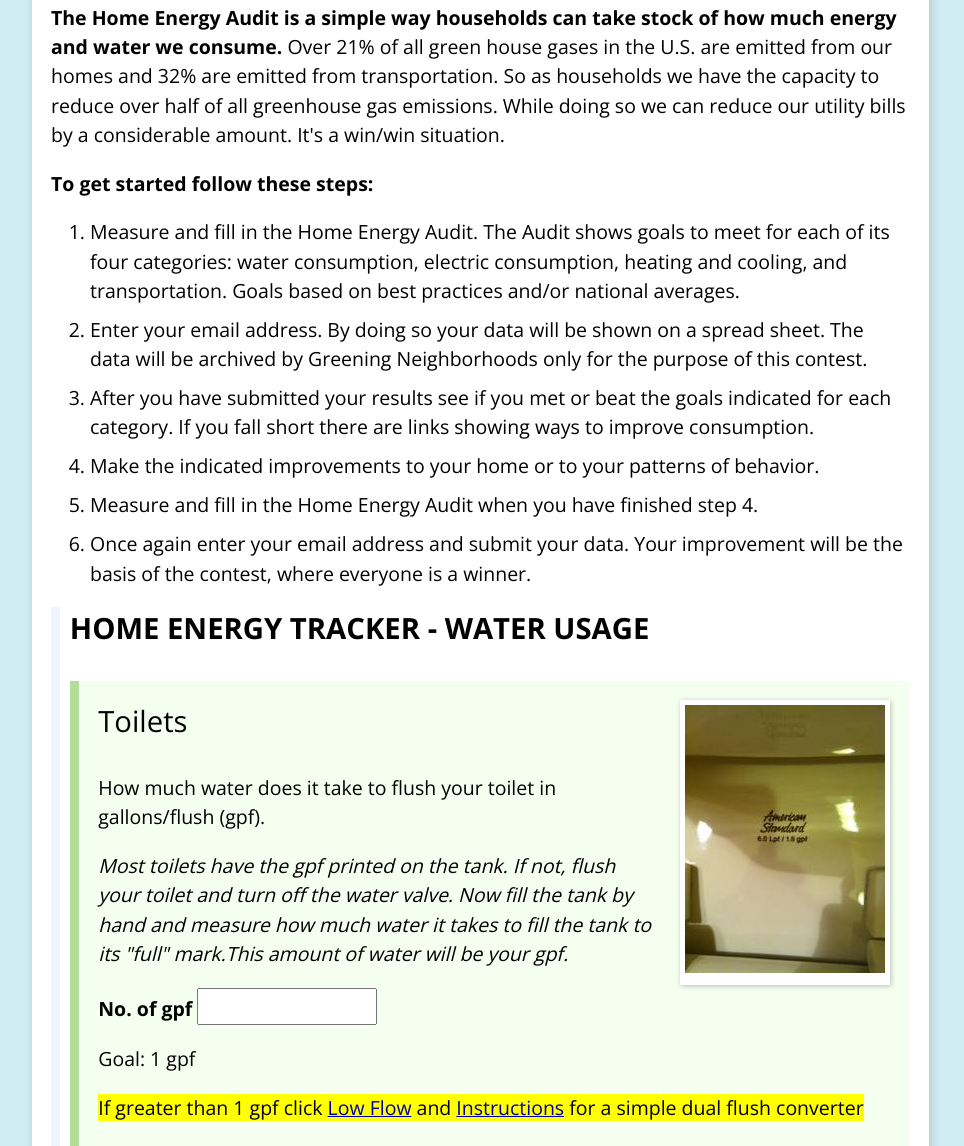
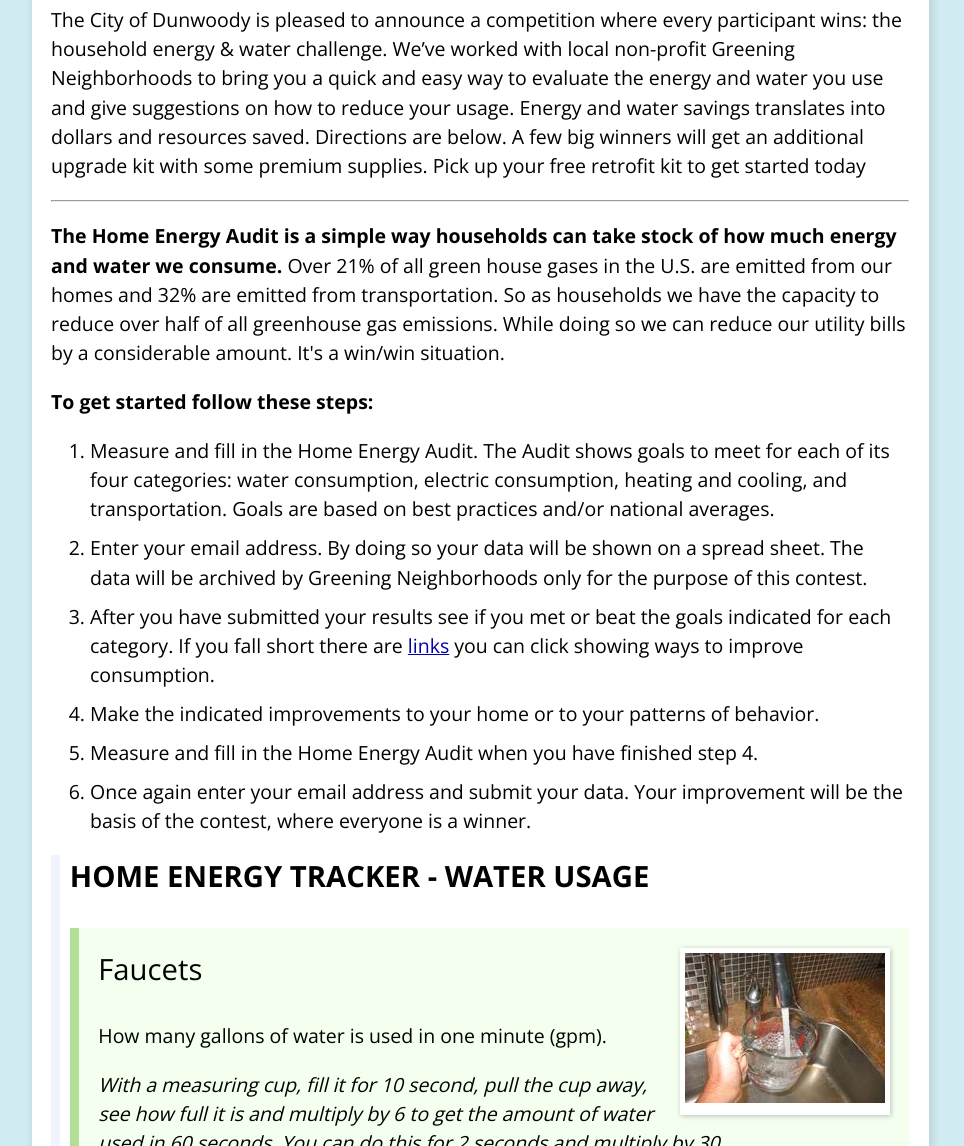
Before and after one commit to GreeningNeighborhoods/greeningneighborhoods.github.io, a Jekyll site: the page built from Dunwoody/index.html, in a window 1280 px wide and 1400 px high, scrolled down 367 px, cut to the strip 254-1400 px from the top of the window. Shown: the whole strip, without its empty margins (160-1124 px from the left). Built offline with Jekyll 4.4.1, drawn with Linux system fonts in a browser that asks for light colours; Markdown is read by kramdown in place of the engine named in the settings; some of the changed text lies outside the part shown.

Commit message:
updated dunwoody index

```diff
--- a/Dunwoody/index.html
+++ b/Dunwoody/index.html
@@ -4,18 +4,21 @@ title: Dunwoody Home Energy Audit
 ---
 
 <section id="welcome">
-    <h1><img src="http://i.imgur.com/g83iJRd.png" alt="DunWoody"></h1>
     <p>
         Greening Neighborhoods is a non-profit organization dedicated to reducing household use of nonrenewable energy and water.
     </p>
+    <hr>
+    <h1><img src="http://i.imgur.com/g83iJRd.png" alt="DunWoody"></h1>
+    <p>The City of Dunwoody is pleased to announce a competition where every participant wins: the household energy & water challenge. We’ve worked with local non-profit Greening Neighborhoods to bring you a quick and easy way to evaluate the energy and water you use and give suggestions on how to reduce your usage. Energy and water savings translates into dollars and resources saved. Directions are below. A few big winners will get an additional upgrade kit with some premium supplies. Pick up your free retrofit kit to get started today</p>
+    <hr>
     <p>
         <strong>The Home Energy Audit is a simple way households can take stock of how much energy and water we consume.</strong> Over 21% of all green house gases in the U.S. are emitted from our homes and 32% are emitted from transportation. So as households we have the capacity to reduce over half of all greenhouse gas emissions. While doing so we can reduce our utility bills by a considerable amount. It's a win/win situation.</p>
     <h2>To get started follow these steps:</h2>
     <p>
     <ol>
-        <li>Measure and fill in the Home Energy Audit. The Audit shows goals to meet for each of its four categories: water consumption, electric consumption, heating and cooling, and transportation. Goals based on best practices and/or national averages. </li>
+        <li>Measure and fill in the Home Energy Audit. The Audit shows goals to meet for each of its four categories: water consumption, electric consumption, heating and cooling, and transportation. Goals are based on best practices and/or national averages. </li>
         <li>Enter your email address. By doing so your data will be shown on a spread sheet. The data will be archived by Greening Neighborhoods only for the purpose of this contest.</li>
-        <li>After you have submitted your results see if you met or beat the goals indicated for each category. If you fall short there are links showing ways to improve consumption. </li>
+        <li>After you have submitted your results see if you met or beat the goals indicated for each category. If you fall short there are <a href="#" title="This is an example of a link">links</a> you can click showing ways to improve consumption. </li>
         <li>Make the indicated improvements to your home or to your patterns of behavior.</li>
         <li>Measure and fill in the Home Energy Audit when you have finished step 4. </li>
         <li>Once again enter your email address and submit your data. Your improvement will be the basis of the contest, where everyone is a winner.</li>
@@ -26,18 +29,6 @@ title: Dunwoody Home Energy Audit
     <form onsubmit="" target="_blank" id="ss-form" method="POST" action="https://docs.google.com/forms/d/1A_UZ1itz8ZugAHAwy_ndMyZlMZf04muFmwTxjegmWJo/formResponse">
         <section class="water">
             <h1>HOME ENERGY TRACKER - WATER USAGE</h1>
-            <section>
-                <div class="img_link"><a href="/img/large/01_1.6_gpf.jpg"><img src="/img/thumb/01_1.6_gpf.jpg" alt=""></a></div>
-                <h1>Toilets</h1>
-                <p>How much water does it take to flush your toilet in gallons/flush (gpf).</p>
-                <p><em>Most toilets have the gpf printed on the tank.  If not, flush your toilet and turn off the water valve.  Now fill the tank by hand and measure how much water it takes to fill the tank to its "full" mark.This amount of water will be your gpf.</em></p>
-
-                <label for="entry_674138951">No. of gpf</label>
-                <input tabindex="1" type="text" id="entry_1223110363" class="ss-q-short" value="" name="entry.1223110363">
-
-                <p>Goal: <span class="goal">1 gpf</span></p>
-                <p><mark>If greater than 1 gpf click <a href="http://www.easywatersaving.com/index.html" target="_blank">Low Flow</a> and <a href="http://www.easywatersaving.com/Installation_Instructions_01.pdf" target="_blank">Instructions</a> for a simple dual flush converter</mark></p>
-            </section>
             <aside class="info hidden">
                 <details>
                     <summary tabindex="1">
@@ -116,6 +107,18 @@ minute the same way you did your faucets.</em></p>
 
                 <p>Goal: <span class="goal">30 seconds = 0.25 gallons (1 quart)</span></p>
                 <p><mark>If it take longer than 30 seconds see the instant <a href="http://www.instant-off.com/" target="_blank">off device</a>,</mark> which saves water and delivers hot water faster.</p>
+            </section>
+            <section>
+                <div class="img_link"><a href="/img/large/01_1.6_gpf.jpg"><img src="/img/thumb/01_1.6_gpf.jpg" alt=""></a></div>
+                <h1>Toilets</h1>
+                <p>How much water does it take to flush your toilet in gallons/flush (gpf).</p>
+                <p><em>Most toilets have the gpf printed on the tank.  If not, flush your toilet and turn off the water valve.  Now fill the tank by hand and measure how much water it takes to fill the tank to its "full" mark. This amount of water will be your gpf.</em></p>
+
+                <label for="entry_674138951">No. of gpf</label>
+                <input tabindex="1" type="text" id="entry_1223110363" class="ss-q-short" value="" name="entry.1223110363">
+
+                <p>Goal: <span class="goal">1 gpf</span></p>
+                <p><mark>If greater than 1 gpf click <a href="http://www.easywatersaving.com/index.html" target="_blank">Low Flow</a> and <a href="http://www.easywatersaving.com/Installation_Instructions_01.pdf" target="_blank">Instructions</a> for a simple dual flush converter</mark></p>
             </section>
         </section>
         <section class="electric">
```
